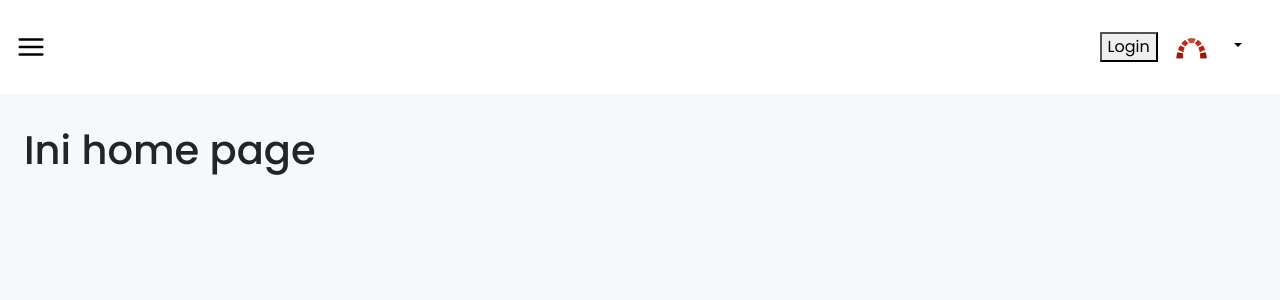
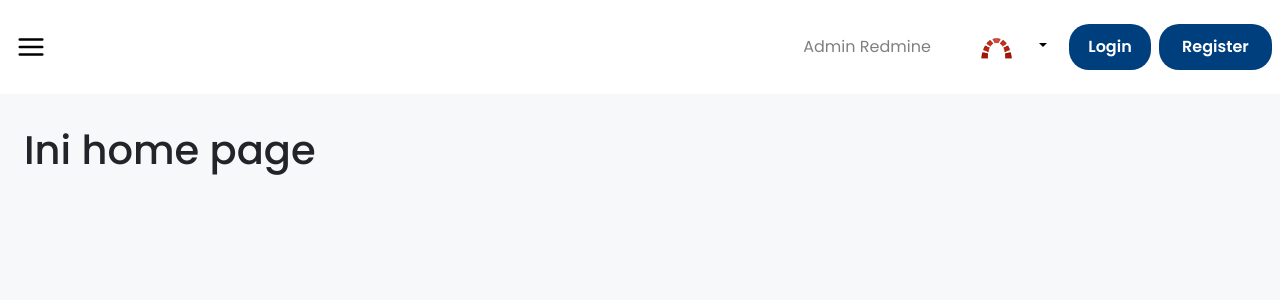
Before and after one commit to raykairawan/react-redmine-master, a React (Create React App) app: page / in a window 1280 px wide. Shown: the top 300 px of the page. Built offline with nearby package versions, Linux system fonts and the light colour scheme.

Commit message:
add button

```diff
--- a/src/components/Header/Header.jsx
+++ b/src/components/Header/Header.jsx
@@ -7,54 +7,27 @@ import logoRedmine from '../../assets/images/logo/redmine-logo.png';
 import './Header.scss';
 
 const Header = ({ onHamburger, isNavbarOpen }) => {
-  const [isLoggedIn, setIsLoggedIn] = useState(false);
-  const [username, setUsername] = useState('');
-
-  const location = useLocation();
-
-  const handleLogin = () => {
-    setIsLoggedIn(true);
-    setUsername('John Doe');
-  };
-
-  const handleLogout = () => {
-    setIsLoggedIn(false);
-    setUsername('');
-  };
-
-  const isUserLoggedIn = isLoggedIn && location.pathname !== '/login';
-
   return (
     <header className="main__header d-flex justify-content-between align-items-center">
       <button className="main__header-hamburger d-inline-block" onClick={onHamburger}>
         <HamburgerIcon />
       </button>
       <div className="main__header-main d-flex align-items-center ms-auto">
-        {isUserLoggedIn ? (
-          <p>
-            Welcome,
-            {' '}
-            {username}
-            !
-          </p>
-        ) : (
-          <Link to="/login">
-            <button onClick={handleLogin}>{isUserLoggedIn ? username : 'Login'}</button>
-          </Link>
-        )}
-        {isUserLoggedIn && (
-        <button onClick={handleLogout}>Logout</button>
-        )}
-        {/* <span className="d-none d-md-inline-block">Admin Redmine</span> */}
+        <span className="d-none d-md-inline-block">Admin Redmine</span>
         <div className="dropdown">
           <button className="dropdown-toggle" data-bs-toggle="dropdown" aria-expanded="false">
             <img src={logoRedmine} alt="logo redmine" width="55px" />
           </button>
           <ul className="dropdown-menu">
-            <li>Logout</li>
             <li>Settings</li>
           </ul>
         </div>
+        <Link to="/login">
+          <button className="button__login">Login</button>
+        </Link>
+        <Link to="/register">
+          <button className="button__register">Register</button>
+        </Link>
       </div>
     </header>
   );
--- a/src/components/Header/Header.scss
+++ b/src/components/Header/Header.scss
@@ -43,3 +43,29 @@
     }
   }
 }
+
+.button__login {
+  width: 100%;
+  display: inline-block;
+  padding: 0.7rem;
+  margin-left: 1rem;
+  border: none;
+  color: white;
+  background-color: $primary;
+  font-weight: 800;
+  border-radius: 20px;
+  cursor: pointer;
+}
+
+.button__register {
+  width: 100%;
+  display: inline-block;
+  padding: 0.7rem;
+  margin-left: 1.5rem;
+  border: none;
+  color: white;
+  background-color: $primary;
+  font-weight: 800;
+  border-radius: 20px;
+  cursor: pointer;
+}
```
Also changed, not shown: 1 other file (tests, documents, lock files or other folders).
